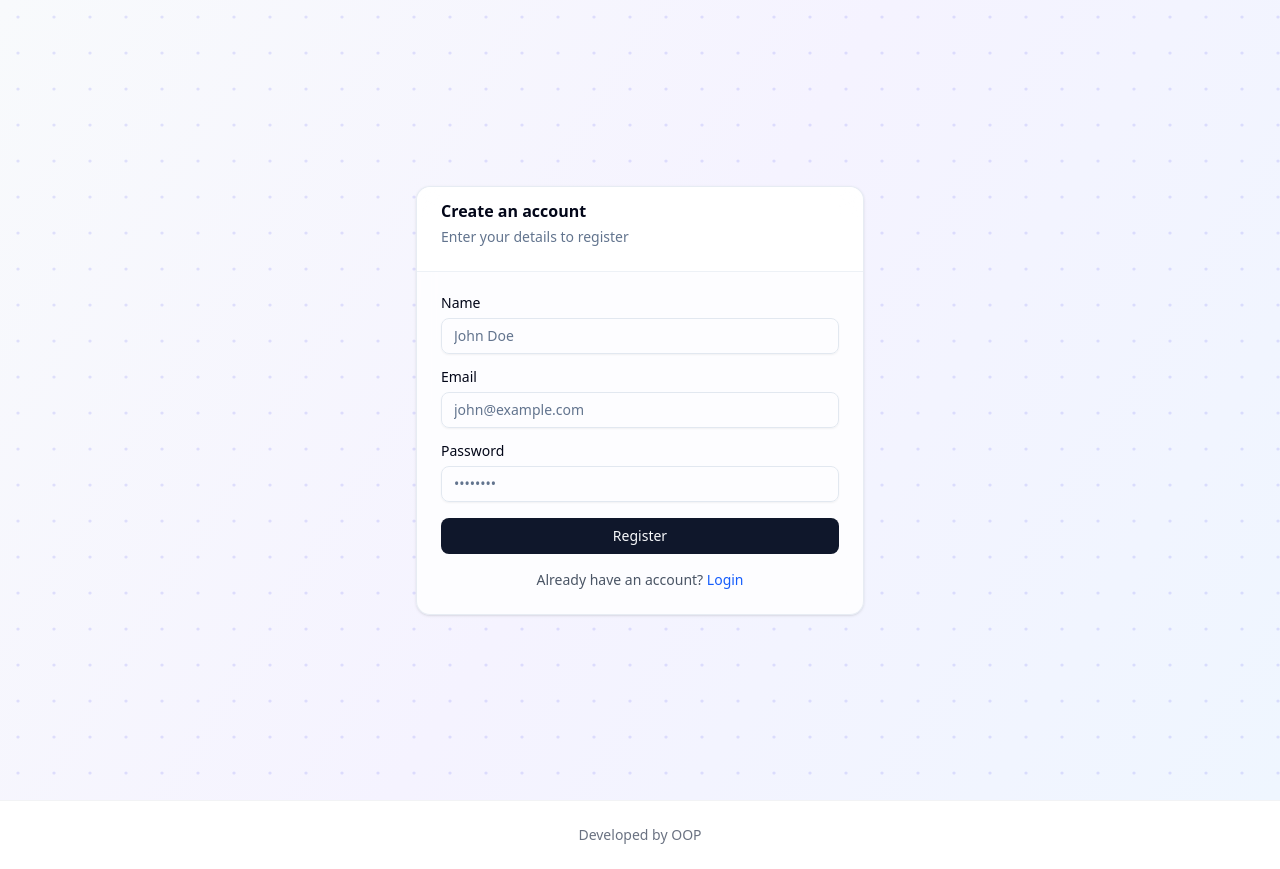
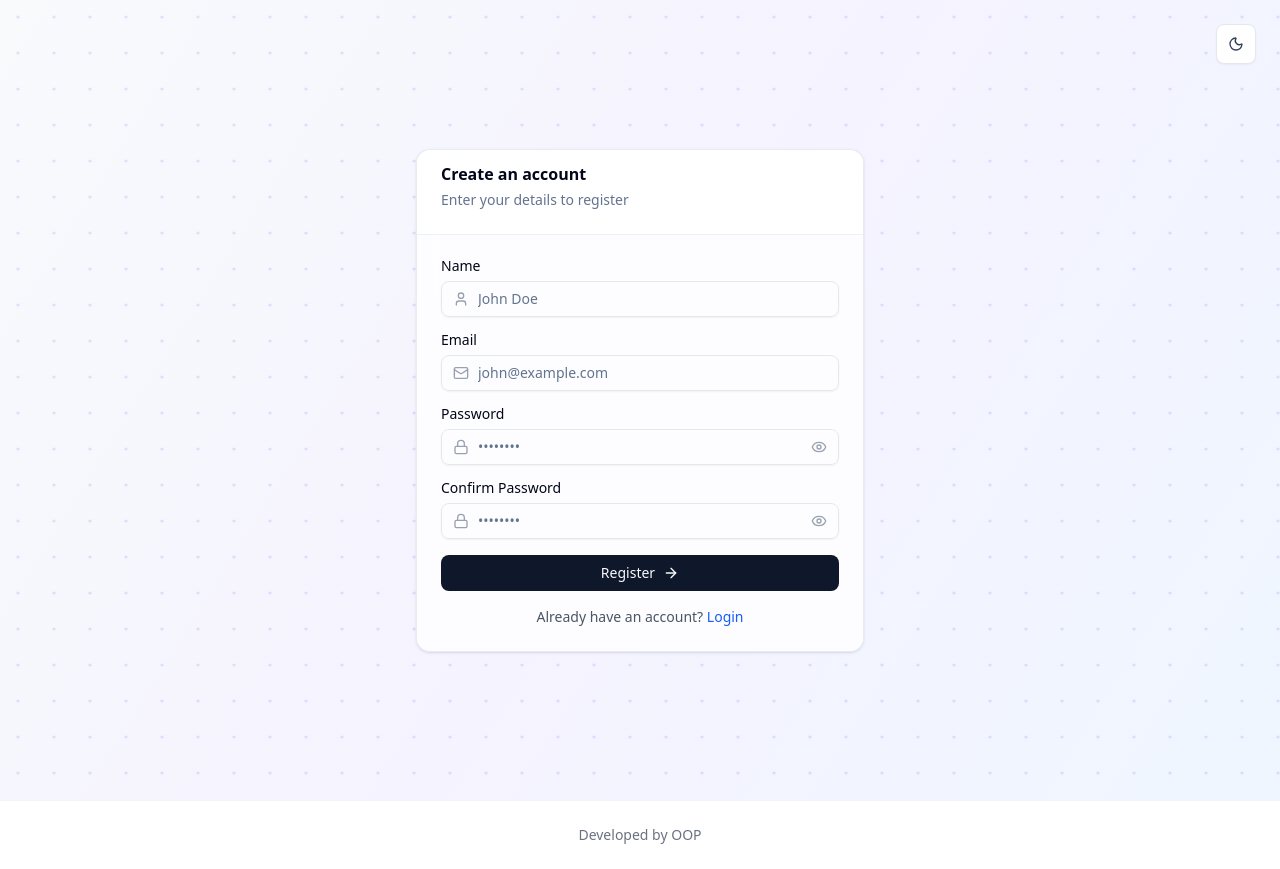
Before and after one commit to KasunBandara921/expense-manager, a Next.js app: page /register in a window 1280 px wide. Built offline with nearby package versions, Linux system fonts and the light colour scheme.

Commit message:
Updated register page

```diff
--- a/src/app/register/page.tsx
+++ b/src/app/register/page.tsx
@@ -6,6 +6,7 @@ import Link from "next/link";
 import { Button } from "@/components/ui/button";
 import { Input } from "@/components/ui/input";
 import { Label } from "@/components/ui/label";
+import { ThemeToggle } from "@/components/dashboard/theme-toggle";
 import {
   Card,
   CardContent,
@@ -13,6 +14,16 @@ import {
   CardHeader,
   CardTitle,
 } from "@/components/ui/card";
+import {
+  User,
+  Mail,
+  Lock,
+  Eye,
+  EyeOff,
+  AlertTriangle,
+  Loader2,
+  ArrowRight,
+} from "lucide-react";
 import { z } from "zod";
 
 const registerSchema = z.object({
@@ -27,17 +38,56 @@ export default function RegisterPage() {
     name: "",
     email: "",
     password: "",
+    confirmPassword: "",
   });
   const [error, setError] = useState("");
   const [loading, setLoading] = useState(false);
+  const [showPassword, setShowPassword] = useState(false);
+  const [showConfirmPassword, setShowConfirmPassword] = useState(false);
+
+  // Password strength calculation
+  const getPasswordStrength = (pass: string) => {
+    if (!pass) return { score: 0, label: "Very Weak", color: "bg-red-500", text: "text-red-500" };
+    let score = 0;
+    if (pass.length >= 6) score += 1;
+    if (pass.length >= 10) score += 1;
+    if (/[A-Z]/.test(pass) && /[a-z]/.test(pass)) score += 1;
+    if (/[0-9]/.test(pass) || /[^A-Za-z0-9]/.test(pass)) score += 1;
+
+    switch (score) {
+      case 1:
+        return { score: 25, label: "Weak", color: "bg-red-500", text: "text-red-500" };
+      case 2:
+        return { score: 50, label: "Fair", color: "bg-orange-500", text: "text-orange-500" };
+      case 3:
+        return { score: 75, label: "Good", color: "bg-amber-500", text: "text-amber-500" };
+      case 4:
+        return { score: 100, label: "Strong", color: "bg-blue-500", text: "text-blue-500" };
+      default:
+        return { score: 0, label: "Very Weak", color: "bg-red-500", text: "text-red-500" };
+    }
+  };
+
+  const passwordStrength = getPasswordStrength(formData.password);
 
   const handleSubmit = async (e: React.FormEvent) => {
     e.preventDefault();
     setError("");
 
-    const parsed = registerSchema.safeParse(formData);
+    // Validate main schema fields
+    const parsed = registerSchema.safeParse({
+      name: formData.name,
+      email: formData.email,
+      password: formData.password,
+    });
     if (!parsed.success) {
       setError(parsed.error.issues[0]?.message ?? "Invalid registration data");
+      return;
+    }
+
+    // Verify password match
+    if (formData.password !== formData.confirmPassword) {
+      setError("Passwords do not match");
       return;
     }
 
@@ -66,21 +116,33 @@ export default function RegisterPage() {
   };
 
   return (
-    <div className="min-h-screen flex items-center justify-center p-4">
+    <div className="relative min-h-screen flex items-center justify-center p-4">
+      {/* Floating Theme Switcher */}
+      <div className="absolute top-6 right-6 z-20">
+        <ThemeToggle />
+      </div>
+
       <Card className="w-full max-w-md">
         <CardHeader>
-          <CardTitle>Create an account</CardTitle>
+          <CardTitle className="transition-all duration-300">
+            {formData.name.trim()
+              ? `Welcome, ${formData.name.trim().split(" ")[0]}!`
+              : "Create an account"}
+          </CardTitle>
           <CardDescription>Enter your details to register</CardDescription>
         </CardHeader>
         <CardContent>
           <form onSubmit={handleSubmit} className="space-y-4">
             <div className="space-y-2">
               <Label htmlFor="name">Name</Label>
+              <div className="relative group">
+                <User className="absolute left-3 top-1/2 -translate-y-1/2 text-gray-400 dark:text-zinc-500 h-4 w-4 transition-colors group-focus-within:text-zinc-600 dark:group-focus-within:text-zinc-400" />
                 <Input
                   id="name"
                   type="text"
                   placeholder="John Doe"
                   autoComplete="name"
+                  className="pl-9"
                   value={formData.name}
                   onChange={(e) =>
                     setFormData({ ...formData, name: e.target.value })
@@ -88,14 +150,18 @@ export default function RegisterPage() {
                   required
                 />
               </div>
+            </div>
 
             <div className="space-y-2">
               <Label htmlFor="email">Email</Label>
+              <div className="relative group">
+                <Mail className="absolute left-3 top-1/2 -translate-y-1/2 text-gray-400 dark:text-zinc-500 h-4 w-4 transition-colors group-focus-within:text-zinc-600 dark:group-focus-within:text-zinc-400" />
                 <Input
                   id="email"
                   type="email"
                   placeholder="john@example.com"
                   autoComplete="email"
+                  className="pl-9"
                   value={formData.email}
                   onChange={(e) =>
                     setFormData({ ...formData, email: e.target.value })
@@ -103,14 +169,18 @@ export default function RegisterPage() {
                   required
                 />
               </div>
+            </div>
 
             <div className="space-y-2">
               <Label htmlFor="password">Password</Label>
+              <div className="relative group">
+                <Lock className="absolute left-3 top-1/2 -translate-y-1/2 text-gray-400 dark:text-zinc-500 h-4 w-4 transition-colors group-focus-within:text-zinc-600 dark:group-focus-within:text-zinc-400" />
                 <Input
                   id="password"
-                type="password"
+                  type={showPassword ? "text" : "password"}
                   placeholder="••••••••"
                   autoComplete="new-password"
+                  className="pl-9 pr-9"
                   value={formData.password}
                   onChange={(e) =>
                     setFormData({ ...formData, password: e.target.value })
@@ -118,15 +188,117 @@ export default function RegisterPage() {
                   required
                   minLength={6}
                 />
+                <button
+                  type="button"
+                  onClick={() => setShowPassword(!showPassword)}
+                  className="absolute right-3 top-1/2 -translate-y-1/2 text-gray-400 hover:text-gray-600 dark:text-zinc-500 dark:hover:text-zinc-300 transition-colors cursor-pointer"
+                >
+                  {showPassword ? (
+                    <EyeOff className="h-4 w-4" />
+                  ) : (
+                    <Eye className="h-4 w-4" />
+                  )}
+                </button>
               </div>
 
-            {error && <p className="text-sm text-red-600">{error}</p>}
+              {/* Dynamic Password Strength Indicator */}
+              {formData.password.length > 0 && (
+                <div className="space-y-1.5 mt-2 transition-all duration-300 ease-out">
+                  <div className="flex items-center justify-between text-xs">
+                    <span className="text-gray-500 dark:text-zinc-400">
+                      Password strength:
+                    </span>
+                    <span className={`font-semibold ${passwordStrength.text}`}>
+                      {passwordStrength.label}
+                    </span>
+                  </div>
+                  <div className="grid grid-cols-4 gap-1.5 h-1">
+                    {[1, 2, 3, 4].map((index) => (
+                      <div
+                        key={index}
+                        className={`h-full rounded-full transition-all duration-300 ${
+                          index <= passwordStrength.score / 25
+                            ? passwordStrength.color
+                            : "bg-gray-200 dark:bg-zinc-800"
+                        }`}
+                      />
+                    ))}
+                  </div>
+                  <p className="text-[10px] text-gray-400 dark:text-zinc-500">
+                    Password must be at least 6 characters. Include letters and numbers.
+                  </p>
+                </div>
+              )}
+            </div>
+
+            <div className="space-y-2">
+              <Label htmlFor="confirmPassword">Confirm Password</Label>
+              <div className="relative group">
+                <Lock className="absolute left-3 top-1/2 -translate-y-1/2 text-gray-400 dark:text-zinc-500 h-4 w-4 transition-colors group-focus-within:text-zinc-600 dark:group-focus-within:text-zinc-400" />
+                <Input
+                  id="confirmPassword"
+                  type={showConfirmPassword ? "text" : "password"}
+                  placeholder="••••••••"
+                  autoComplete="new-password"
+                  className="pl-9 pr-9"
+                  value={formData.confirmPassword}
+                  onChange={(e) =>
+                    setFormData({ ...formData, confirmPassword: e.target.value })
+                  }
+                  required
+                  minLength={6}
+                />
+                <button
+                  type="button"
+                  onClick={() => setShowConfirmPassword(!showConfirmPassword)}
+                  className="absolute right-3 top-1/2 -translate-y-1/2 text-gray-400 hover:text-gray-600 dark:text-zinc-500 dark:hover:text-zinc-300 transition-colors cursor-pointer"
+                >
+                  {showConfirmPassword ? (
+                    <EyeOff className="h-4 w-4" />
+                  ) : (
+                    <Eye className="h-4 w-4" />
+                  )}
+                </button>
+              </div>
+
+              {/* Match Feedback */}
+              {formData.confirmPassword.length > 0 && (
+                <p
+                  className={`text-xs transition-colors duration-300 ${
+                    formData.password === formData.confirmPassword
+                      ? "text-emerald-600 dark:text-emerald-400"
+                      : "text-red-600 dark:text-red-400"
+                  }`}
+                >
+                  {formData.password === formData.confirmPassword
+                    ? "✓ Passwords match"
+                    : "✗ Passwords do not match"}
+                </p>
+              )}
+            </div>
+
+            {error && (
+              <div className="flex items-start gap-2 p-3 rounded-lg bg-red-50 dark:bg-red-950/20 border border-red-200 dark:border-red-800/30 text-red-600 dark:text-red-400 text-sm">
+                <AlertTriangle className="h-4 w-4 shrink-0 mt-0.5" />
+                <span className="leading-tight">{error}</span>
+              </div>
+            )}
 
             <Button type="submit" className="w-full" disabled={loading}>
-              {loading ? "Creating account..." : "Register"}
+              {loading ? (
+                <>
+                  <Loader2 className="h-4 w-4 animate-spin shrink-0" />
+                  <span>Creating account...</span>
+                </>
+              ) : (
+                <>
+                  <span>Register</span>
+                  <ArrowRight className="h-4 w-4 shrink-0" />
+                </>
+              )}
             </Button>
 
-            <p className="text-center text-sm text-gray-600">
+            <p className="text-center text-sm text-gray-600 dark:text-zinc-400">
               Already have an account?{" "}
               <Link href="/login" className="text-blue-600 hover:underline">
                 Login
```
Lines whose indentation alone changed are shown as unchanged.
